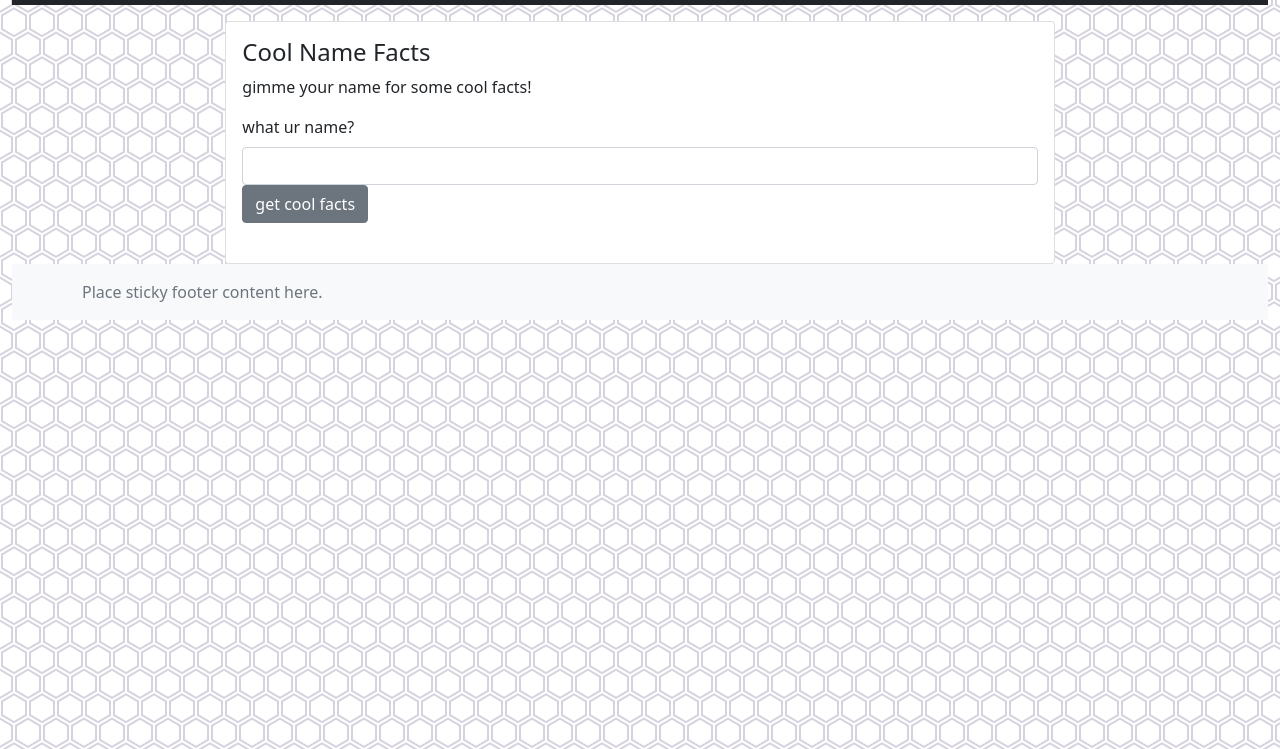
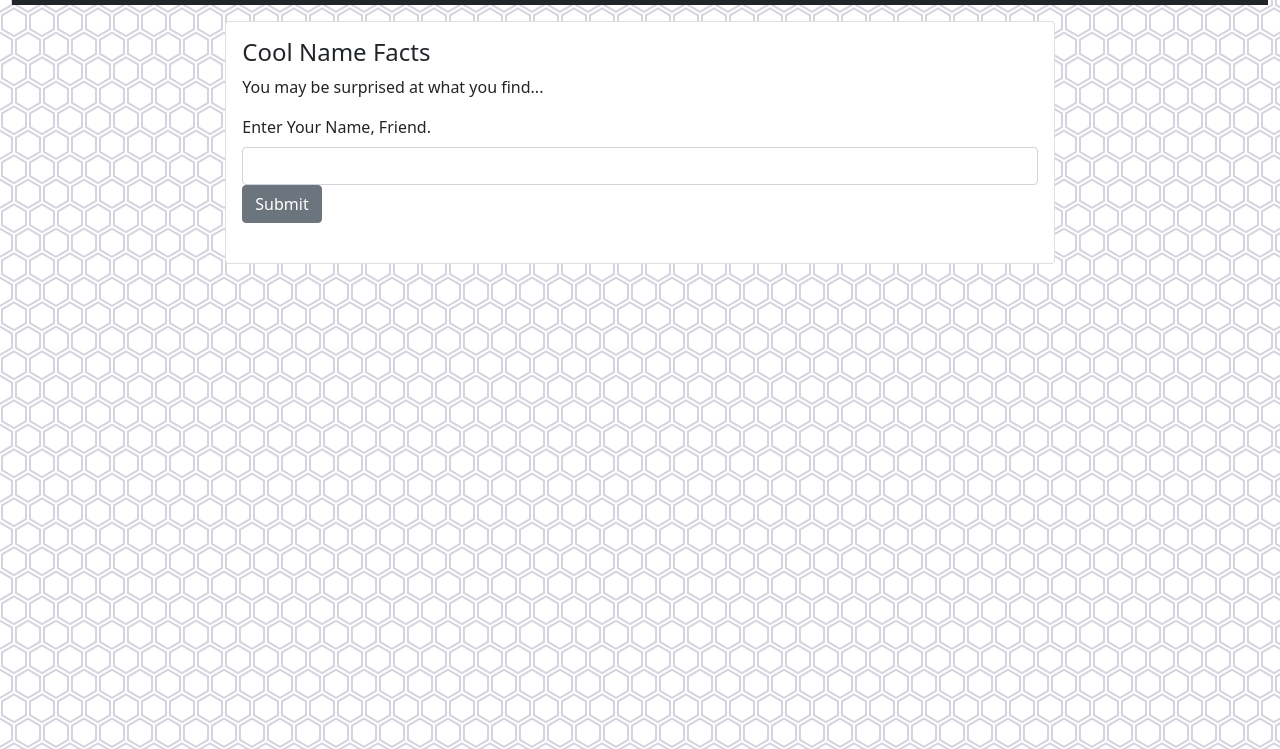
Before and after one commit to mithrandiryeet/delta_name_game, a plain HTML site: page index.html in a window 1280 px wide. Shown: the part 51-800 px from the top of the page. Drawn offline with nearby package versions, Linux system fonts and the light colour scheme.

Commit message:
Add files via upload

```diff
--- a/index.html
+++ b/index.html
@@ -35,7 +35,7 @@
             <a class="nav-link" href="#">Link</a>
           </li> -->
           <li class="nav-item">
-            <a class="nav-link" href="https://github.com/barrycumbie/turbo-guacamole/">See the Code!</a>
+            <a class="nav-link" href="https://github.com/mithrandiryeet/delta_name_game" target="_blank">See the Code!</a>
           </li>
           </ul>
         </div>
@@ -76,13 +76,13 @@
               APP (Deployment)
             </p>
             <a
-              href="https://github.com/barrycumbie/effective-enigma"
+              href="repository link"
               class="card-link"
               target="affiliate"
               >View the REPO</a
             >
             <a
-              href="https://barrycumbie.github.io/effective-enigma/"
+              href="repository link"
               target="affiliate"
               class="card-link"
               >View the APP</a
@@ -91,14 +91,16 @@
         </div>
       </div> -->
 
+      <!-- this will be my spirit animal card -->
+
       <!-- this is my name game card -->
       <div class="col-sm-8 offset-sm-2">
         <div class="card">
           <div class="card-body">
             <h4 class="card-title">Cool Name Facts</h4>
-            <p class="card-text">gimme your name for some cool facts!</p>
+            <p class="card-text">You may be surprised at what you find...</p>
 
-            <label for="userName" class="form-label">what ur name?</label>
+            <label for="userName" class="form-label">Enter Your Name, Friend.</label>
             <input
               type="text"
               id="userName"
@@ -106,7 +108,7 @@
               name="userName"
             />
             <button id="btnGetFacts" class="btn btn-secondary">
-              get cool facts
+              Submit
             </button>
 
             <br />
@@ -120,11 +122,11 @@
       </div>
     </div>
 
-    <footer class="footer mt-auto py-3 bg-light">
+    <!-- <footer class="footer mt-auto py-3 bg-light">
       <div class="container">
         <span class="text-muted">Place sticky footer content here.</span>
       </div>
-    </footer>
+    </footer> -->
 
     <script src="https://cdnjs.cloudflare.com/ajax/libs/jquery/3.6.0/jquery.min.js"></script>
     <script src="https://cdnjs.cloudflare.com/ajax/libs/jqueryui/1.12.1/jquery-ui.min.js"></script>
```
Also changed, not shown: styles/style.css (+72 -1 lines).
